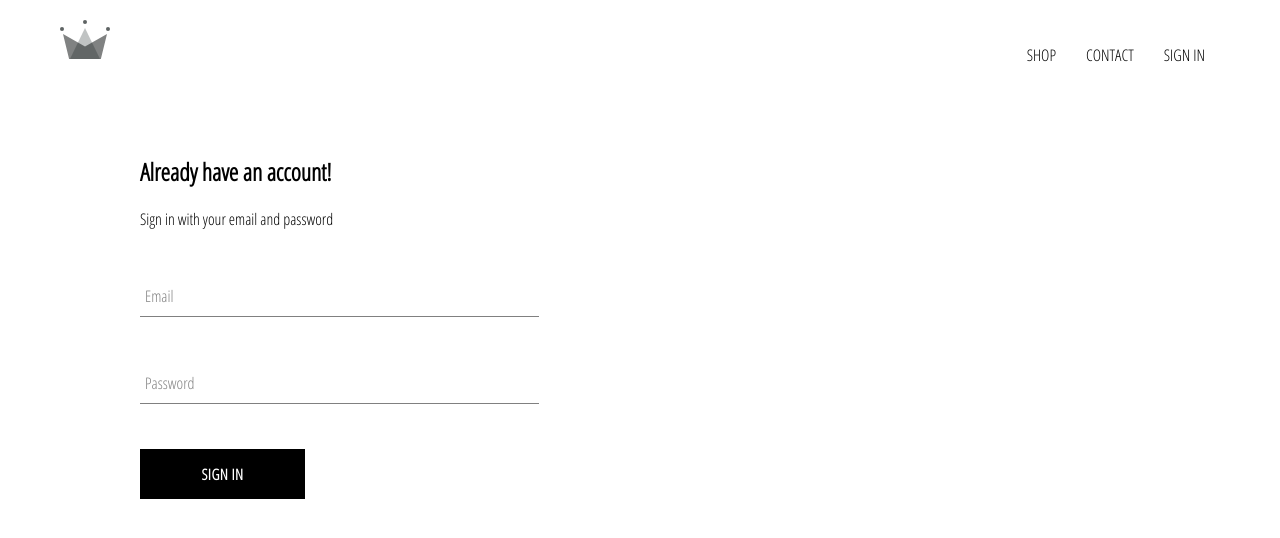
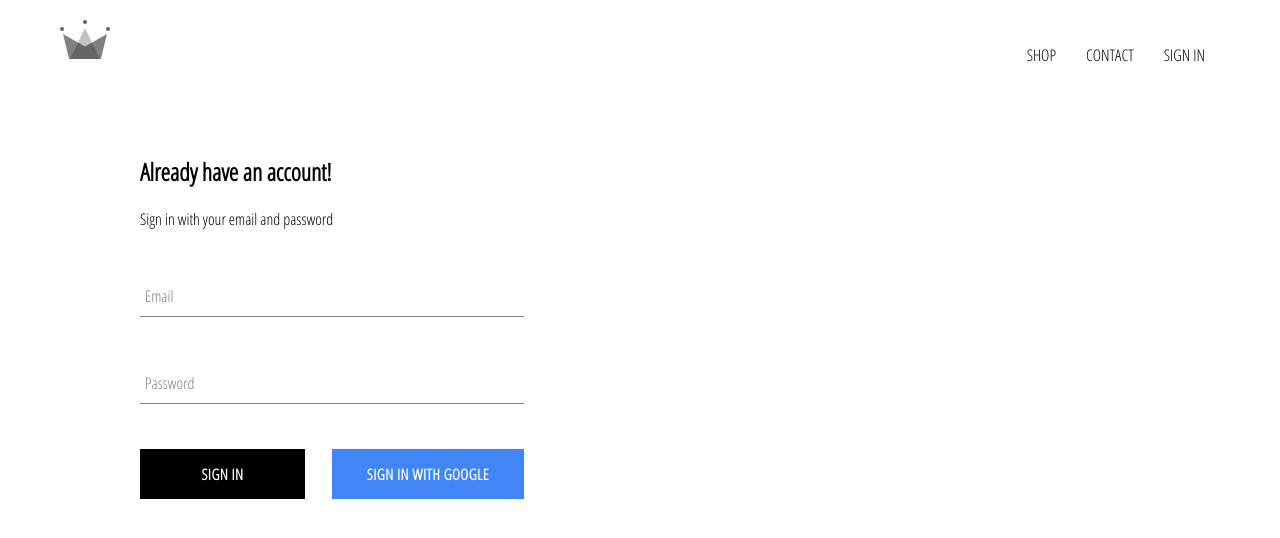
Before and after one commit to sudir81/Kids-Clothing, a React (Create React App) app: page /signin in a window 1280 px wide. Shown: the top 538 px of the page. Built offline with nearby package versions, Linux system fonts and the light colour scheme; no server answers.

Commit message:
Added firebase, google auth

```diff
--- a/package.json
+++ b/package.json
@@ -6,6 +6,7 @@
     "@testing-library/jest-dom": "^4.2.4",
     "@testing-library/react": "^9.3.2",
     "@testing-library/user-event": "^7.1.2",
+    "firebase": "^8.2.7",
     "node-sass": "^4.13.0",
     "react": "^16.12.0",
     "react-dom": "^16.12.0",
--- a/src/App.css
+++ b/src/App.css
@@ -7,3 +7,7 @@
   text-decoration: none;
   color: black;
 }
+
+* {
+  box-sizing: border-box;
+}
--- a/src/App.js
+++ b/src/App.js
@@ -12,10 +12,34 @@
 import Header from "./Components/Header/header";
 import SignInSignUp from "./Screens/Authentication/signInSignUp";
 
-function App() {
+import { auth } from './firebase/firebase.util'
+
+class App extends React.Component {
+
+  constructor(){
+    super()
+
+    this.state = {
+      currentUser: null
+    }
+  }
+
+  unsubscribeFromAuth = null
+
+  componentDidMount() {
+    this.unsubscribeFromAuth = auth.onAuthStateChanged( user => {
+      this.setState({ currentUser : user })
+    })
+  }
+
+  componentWillUnmount() {
+    this.unsubscribeFromAuth();
+  }
+
+  render(){
     return (
       <div className="App">
-      <Header />
+        <Header currentUser={this.state.currentUser}/>
         <Switch>
           <Route exact path={"/"} component={HomePage} />
           <Route path={"/shop"} component={ShopPage} />
@@ -29,5 +53,6 @@
       </div>
     );
   }
+}
 
 export default App;
--- a/src/Components/Custom-UI/Button/button.js
+++ b/src/Components/Custom-UI/Button/button.js
@@ -2,9 +2,9 @@
 
 import './button.scss'
 
-const CustomButton = ({ children, ...otherProps }) => {
+const CustomButton = ({ children, isGoogleSignIn, ...otherProps }) => {
     return (
-        <button className="custom-button" {...otherProps}>
+        <button className={`${isGoogleSignIn ? 'google-sign-in' : ''} custom-button`} {...otherProps}>
             {children}
         </button>
     )
--- a/src/Components/Custom-UI/Button/button.scss
+++ b/src/Components/Custom-UI/Button/button.scss
@@ -19,4 +19,14 @@
       color: black;
       border: 1px solid black;
     }
+
+    &.google-sign-in {
+      background-color: #4285f4;
+      color: white;
+
+      &:hover{
+        background-color: #357ae8;
+        border: none;
+      }
+    }
   }
--- a/src/Components/Header/header.js
+++ b/src/Components/Header/header.js
@@ -3,8 +3,9 @@
 
 import './header.scss'
 import { ReactComponent as Logo} from '../../assets/images/crown.svg'
+import { auth } from '../../firebase/firebase.util'
 
-const Header = () => {
+const Header = ({ currentUser }) => {
     return (
         <div className="header">
             <Link className="logo_container" to="/">
@@ -17,9 +18,17 @@
                 <Link className="option" to="/contact">
                     CONTACT
                 </Link>
-                <Link className="option" to="/signin">
-                    SIGN IN
-                </Link>
+                {
+                    currentUser ? (
+                        <div className="option" onClick={() => auth.signOut()}>
+                            SIGN OUT
+                        </div>
+                    ): (
+                        <Link className="option" to="/signin">
+                            SIGN IN
+                        </Link>
+                    )
+                }
             </div>
         </div>
     )
--- a/src/Components/Header/header.scss
+++ b/src/Components/Header/header.scss
@@ -20,6 +20,7 @@
 
       .option {
         padding: 10px 15px;
+        cursor: pointer;
       }
     }
   }
--- a/src/Components/SignIn/signIn.js
+++ b/src/Components/SignIn/signIn.js
@@ -1,4 +1,5 @@
 import React, {useState} from 'react'
+import { signInWithGoogel } from '../../firebase/firebase.util'
 import CustomButton from '../Custom-UI/Button/button'
 import FormInput from '../Custom-UI/Form-Input/formInput'
 
@@ -27,7 +28,13 @@
                 <FormInput type="email" name="email" value={email} label="Email" handleChange={handleChange} required/>
                 <FormInput type="password" name="password" value={password} label="Password" handleChange={handleChange} required/>
 
-                <CustomButton type="submit"> Sign In </CustomButton>
+                <div className="buttons">
+                    <CustomButton type="submit"> Sign In </CustomButton>
+                    <CustomButton onClick={signInWithGoogel} isGoogleSignIn>
+                        {' '}
+                        Sign in with Google{' '}
+                    </CustomButton>
+                </div>
             </form>
         </div>
     )
--- a/src/Components/SignIn/signIn.scss
+++ b/src/Components/SignIn/signIn.scss
@@ -6,4 +6,9 @@
     .title {
         margin: 10px 0;
     }
+
+    .buttons {
+        display: flex;
+        justify-content: space-between;
+    }
 }
--- /dev/null
+++ b/src/firebase/firebase.util.js
@@ -0,0 +1,25 @@
+import firebase from 'firebase/app'
+import 'firebase/firestore'
+import 'firebase/auth'
+
+var firebaseConfig = {
+    apiKey: "AIzaSyAuXLwFxJapjVNjByUZZbr9u4A0QkCPqNg",
+    authDomain: "kidshop-7c34f.firebaseapp.com",
+    projectId: "kidshop-7c34f",
+    storageBucket: "kidshop-7c34f.appspot.com",
+    messagingSenderId: "83293264590",
+    appId: "1:83293264590:web:e82628db7391c8595f4e9f",
+    measurementId: "G-ZKWRJ88HQ0"
+  };
+
+  firebase.initializeApp(firebaseConfig)
+
+  export const auth = firebase.auth()
+  export const firestore = firebase.firestore()
+
+  const provider = new firebase.auth.GoogleAuthProvider()
+  provider.setCustomParameters({ promp: 'select_account' })
+
+  export const signInWithGoogel = () => auth.signInWithPopup(provider)
+
+  export default firebase;
```
Also changed, not shown: 2 other files (tests, documents, lock files or other folders). Lines whose indentation alone changed are shown as unchanged.
